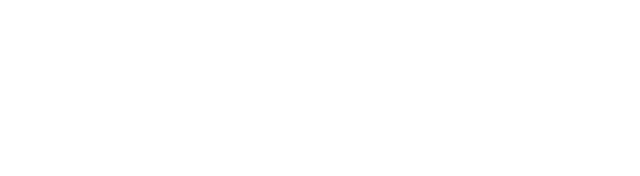
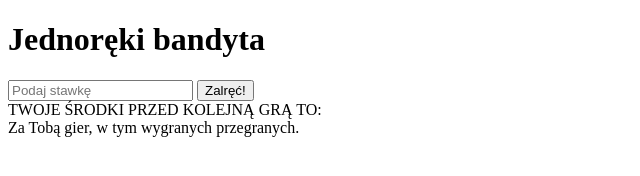
Before and after one commit to Rudimusprime/LastProjectFromThisCourse, a plain HTML site: page index.html in a window 1280 px wide. Shown: the whole page, without its empty margins (0-640 px from the left). Drawn offline with Linux system fonts and the light colour scheme.

Commit message:
html structure done

```diff
--- a/index.html
+++ b/index.html
@@ -9,7 +9,33 @@
     <title>Last project from this course</title>
 </head>
 <body>
+<div class="wrap">
 
+    <h1>Jednoręki bandyta</h1>
+
+    <section class="game">
+        <div class="color"></div>
+        <div class="color"></div>
+        <div class="color"></div>
+    </section>
+
+    <section class="play">
+        <input id="bid" placeholder="Podaj stawkę" type="number">
+        <button id="start">Zalręć!</button>
+    </section>
+
+    <section class="panel">TWOJE ŚRODKI PRZED KOLEJNĄ GRĄ TO:
+        <span class="wallet"></span>
+    </section>
+
+    <section class="score">
+        <span class="result"> Za Tobą </span>
+        <span class="number"> gier, w tym </span>
+        <span class="win"> wygranych </span>
+        <span class="loss"> przegranych.</span>
+    </section>
+
+</div>
 <script src="scripts/main.js"></script>
 </body>
 </html>
```
